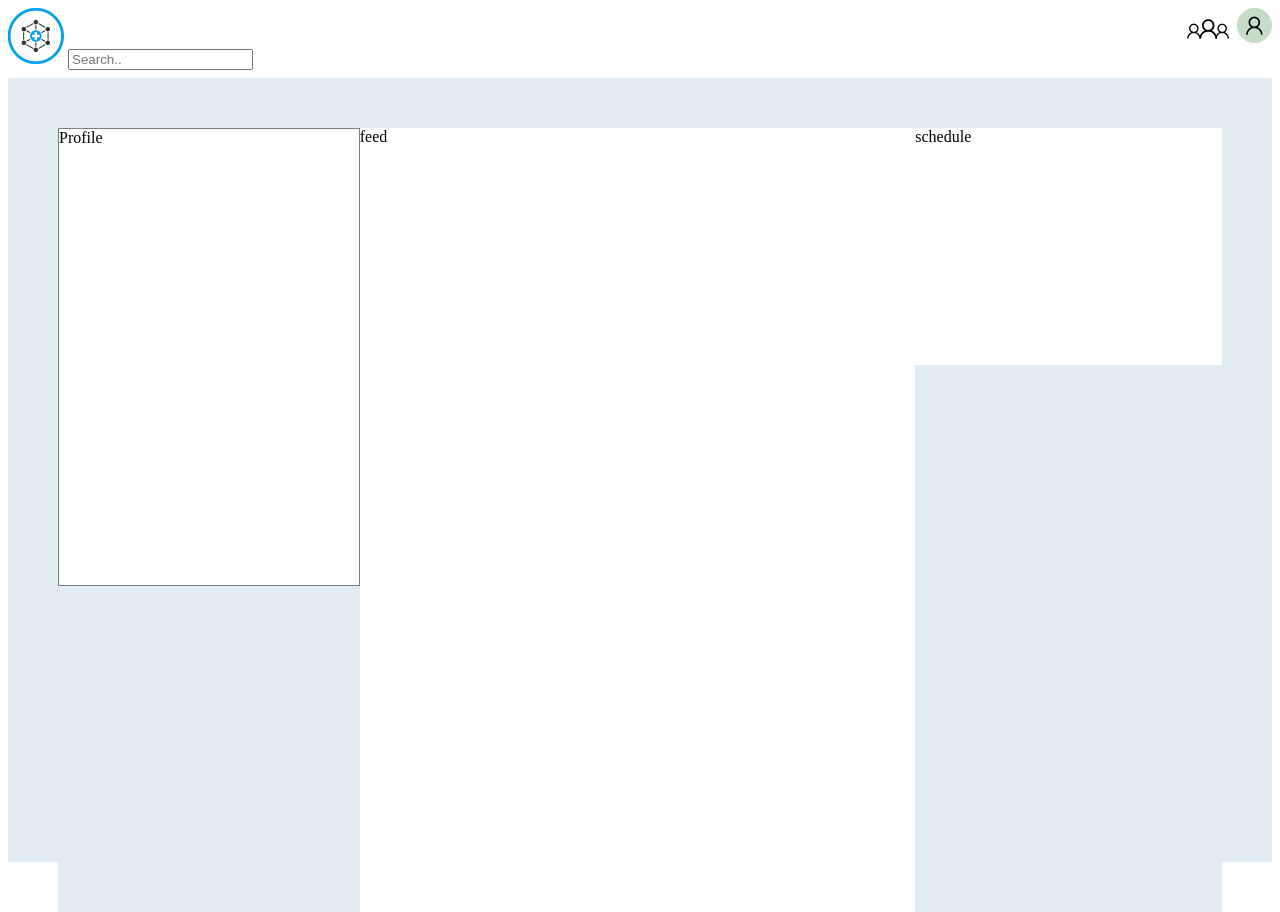
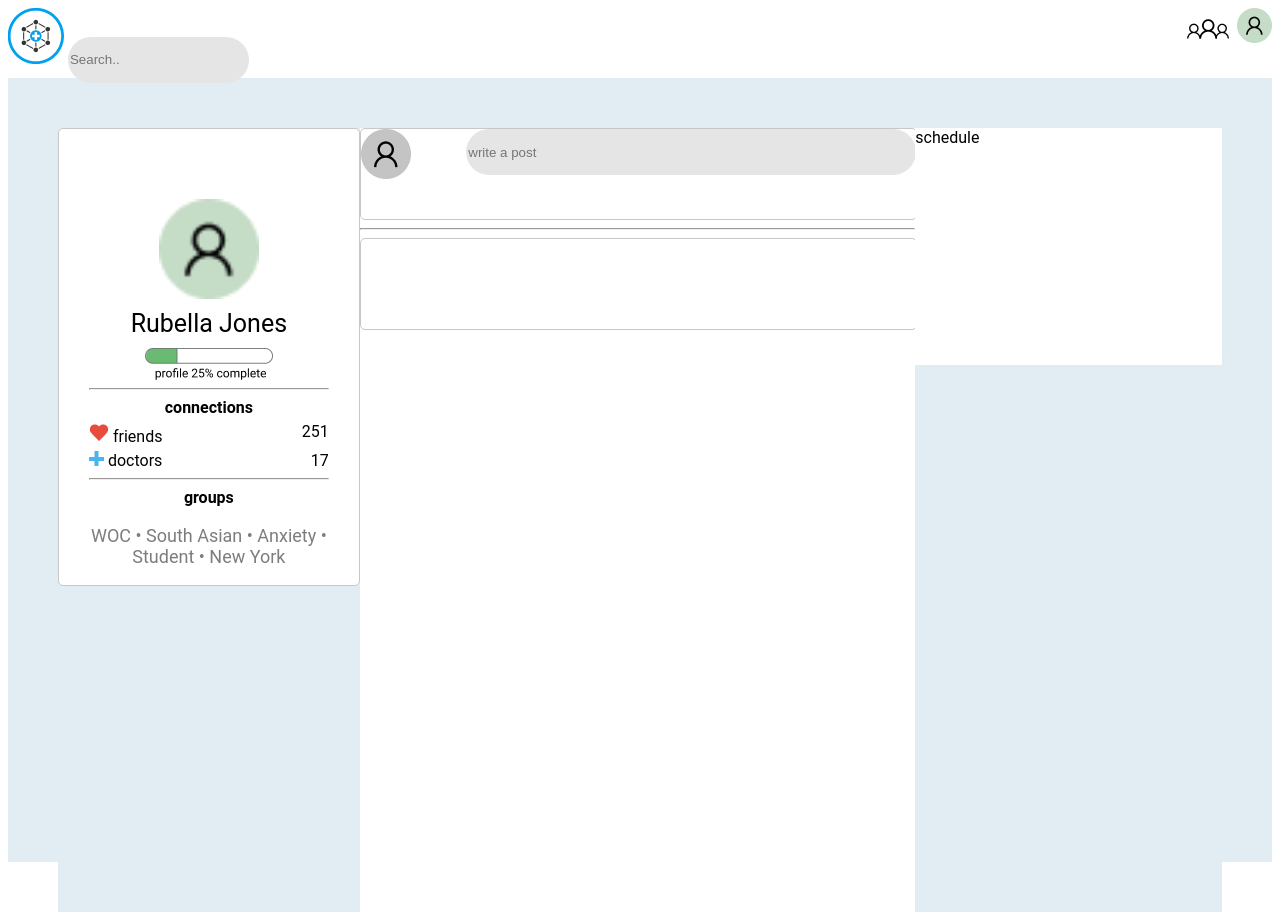
Before and after one commit to saahitijasti/mednet, a Flask app: page /landing in a window 1280 px wide. Run offline with Flask 2, Linux system fonts and the light colour scheme.

Commit message:
more work on landing page

```diff
--- a/static/styles/landing.css
+++ b/static/styles/landing.css
@@ -1,3 +1,8 @@
+html {
+    font-size: 16px;
+    font-family: Roboto, sans-serif;
+}
+
 .topbar {
     background-color: white;
     height: 70;
@@ -8,7 +13,6 @@
     background-color: #E2EDF3;
     height: 100%;
     width: 100%;
-    /*padding: 50px 50px 50px 50px;*/
 }
 
 .inner-content {
@@ -24,14 +28,27 @@
     justify-content: space-between;
 }
 
+.box {
+    background-color: white;
+    border-style: solid;
+    border-width: 1px;
+    border-color: #C7C7C7;
+    border-radius: 5px;
+    align-items: center;
+    text-align: center;
+    border-collapse: separate;
+}
+
 .profile {
     width: 300px;
     height: 456;
-    background-color: white;
-    border-style: solid;
-    border-width: 1px;
-    border-color: 7D7D7D;
-    border-radius: 5;
+}
+
+.inner-profile {
+    margin-top: 70px;
+    margin-left: 30px;
+    margin-right: 30px;
+    margin-bottom: 30px;
 }
 
 .feed {
@@ -48,3 +65,42 @@
     height: 237px;
     background-color: white;
 }
+
+.group {
+    font-size: 18px;
+    color: #7D7D7D;
+}
+
+.connection {
+    margin-top: 5px;
+    margin-bottom: 5px;
+}
+
+.title-font {
+    font-size: 25px;
+    margin-top: 10px;
+    margin-bottom: 10px;
+}
+
+.write-post {
+    height: 90px;
+    width: 100%;
+}
+
+.grey-box {
+    height: 46px;
+    background-color: #E5E5E5;
+    border-radius: 40px;
+    border-width: 0px;
+    color: black;
+}
+
+.write-post-box {
+    width: 450px;
+}
+
+.inner-post {
+    margin: auto auto;
+    width: 90%;
+    top: 50%
+}
--- a/templates/landing.html
+++ b/templates/landing.html
@@ -2,11 +2,10 @@
     <link rel= "stylesheet" type= "text/css" href= "{{ url_for('static',filename='styles/landing.css') }}">
 
 <body>
-
     <div class="topbar space-evenly">
         <div id="topbar-left">
             <img src="/static/images/logo.png">
-            <input type="text" placeholder="Search..">
+            <input type="text" placeholder="Search.." class="grey-box">
         </div>
         <div id="topbar-right">
             <img src="/static/images/network.png">
@@ -16,11 +15,51 @@
 
     <div class="content">
         <div class="inner-content space-evenly">
-            <div class="profile">
-                Profile
+            <div class="box profile">
+                <div class="inner-profile">
+                    <img src="/static/images/profile.png" width="100">
+                    <div class="title-font"> Rubella Jones</div>
+                    <img src="/static/images/25complete.png">
+                    <hr class="hline">
+                    <div>
+                        <b>connections</b>
+                        <div class="space-evenly connection" id="friends">
+                            <div class="friends-left">
+                                <img src="/static/images/heart.png">
+                                friends
+                            </div>
+                            <div class="friends-right">
+                                251
+                            </div>
+                        </div>
+                        <div class="space-evenly connection" id="doctors">
+                            <div class="doctors-left">
+                                <img src="/static/images/plus.png">
+                                doctors
+                            </div>
+                            <div class="friends-right">
+                                17
+                            </div>
+                        </div>
+                    </div>
+                    <hr class="hline">
+                    <b>groups</b>
+                    <p class="group">
+                        WOC &bull; South Asian &bull; Anxiety &bull; Student &bull; New York
+                    </p>
+                </div>
             </div>
             <div class="feed">
-                feed
+                <div class="box write-post">
+                    <div class="space-evenly">
+                        <img src="/static/images/grey_profile.png">
+                        <input type="text" placeholder="write a post" class="grey-box write-post-box">
+                    </div>
+                </div>
+                <hr class="hline">
+                <div class="box write-post">
+
+                </div>
             </div>
             <div class="schedule">
                 schedule
```
Also changed, not shown: static/images/25complete.png (added), static/images/grey_profile.png (added), static/images/heart.png (added), static/images/plus.png (added).
